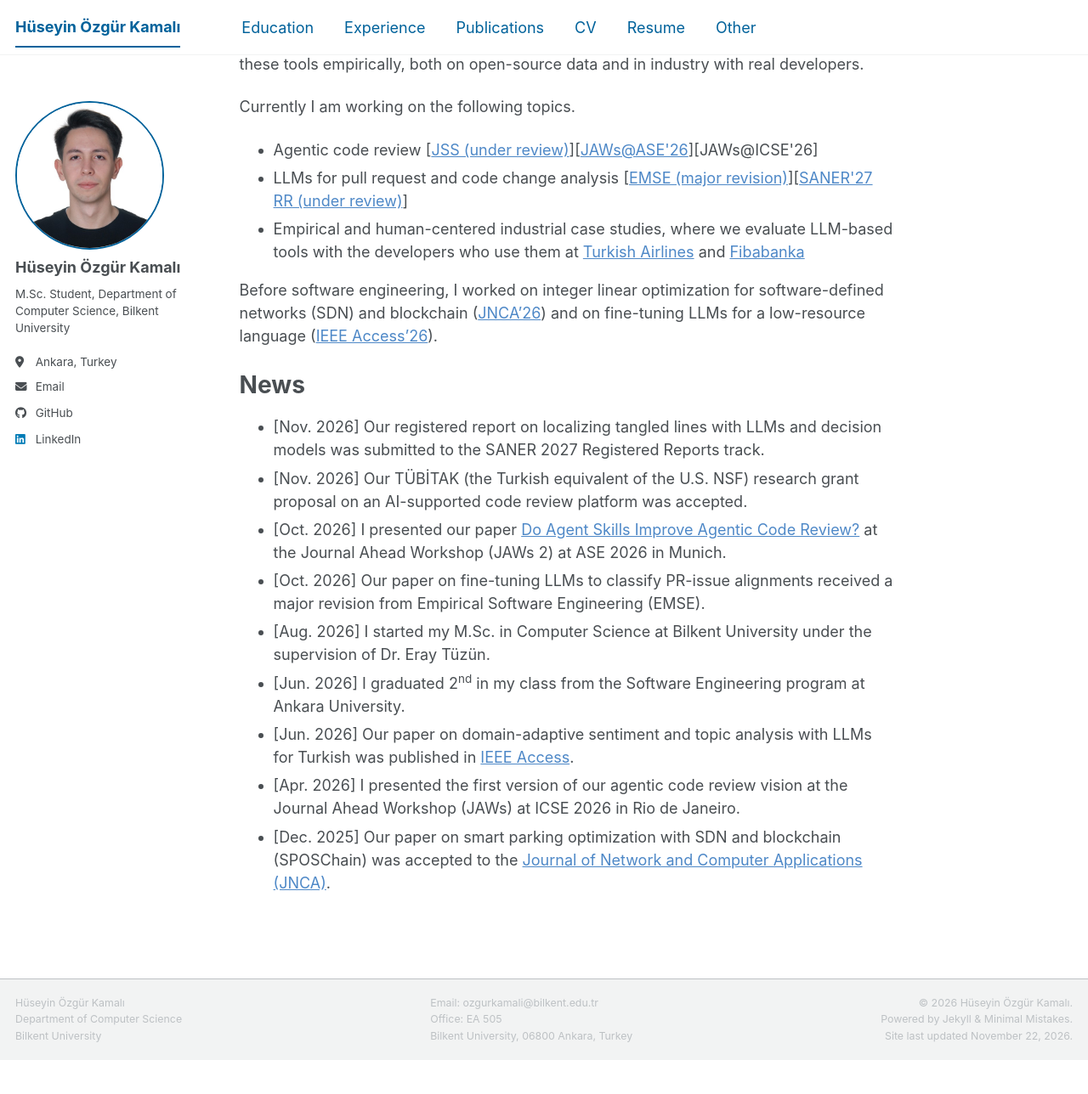
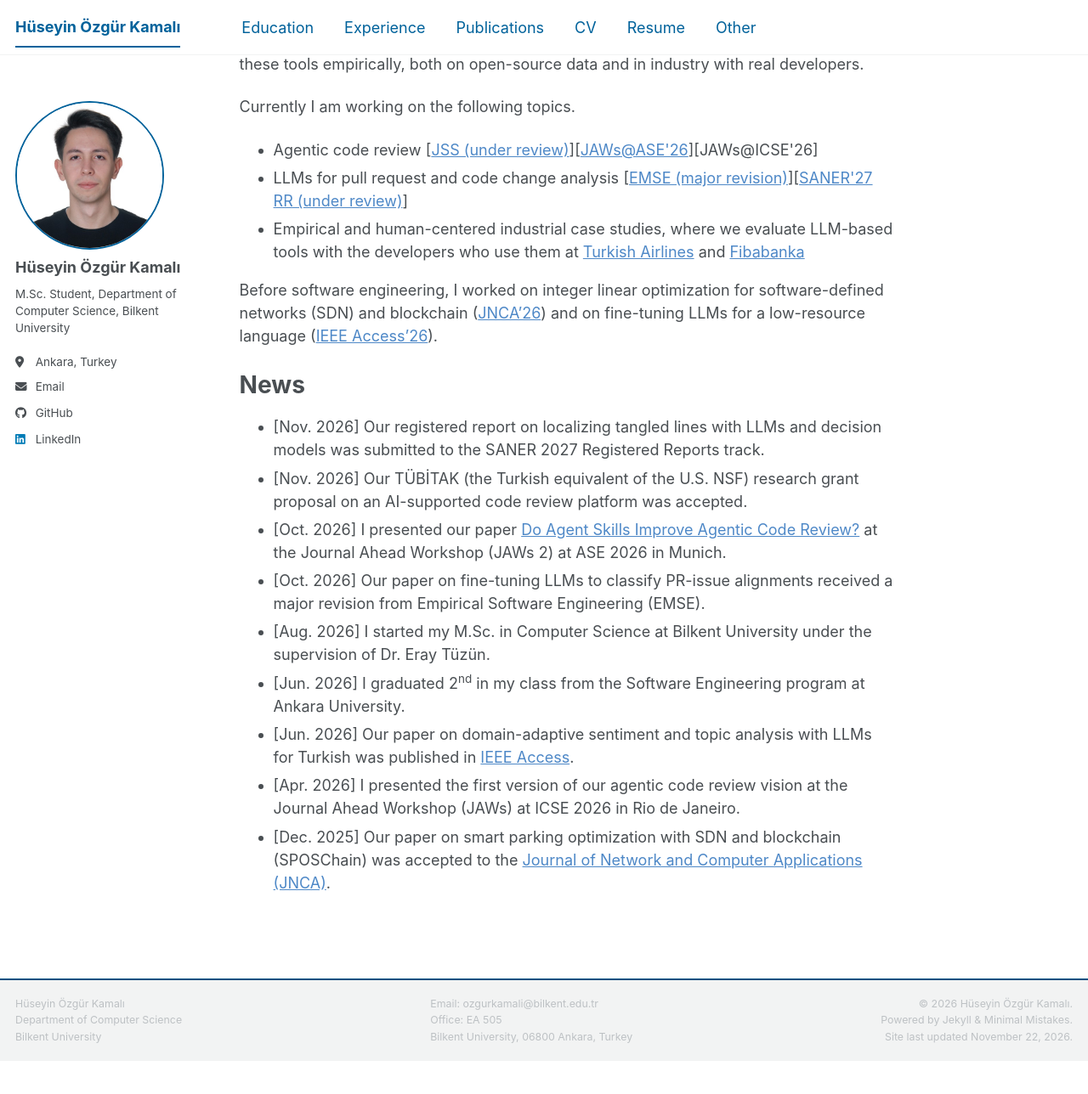
Before and after one commit to dev-zgr/dev-zgr.github.io, a Jekyll site: the page built from _pages/about.html, in a window 1280 px wide and 1400 px high, scrolled down 585 px. Shown: the top 1288 px of the window at 85% size. Built offline with Jekyll 4.4.1, drawn with Linux system fonts in a browser that asks for light colours; a script bundle is joined from its source files by our own code; a style sheet for code colours, icons or effects is not loaded.

Commit message:
Footer line in the blue of the paper figures
Co-Authored-By: Claude Opus 5.5 <noreply@anthropic.com>

```diff
--- a/_config.yml
+++ b/_config.yml
@@ -38,6 +38,7 @@ repository               : "dev-zgr/dev-zgr.github.io"
 #    link              : links in the text and on the publications page
 #    notice_background : background of the notice box on the home page
 #    notice_text       : text of the notice box
+#    footer_line       : line above the footer (line color of the paper figures)
 #    pdf / arxiv / doi / code : icon colors of the publication links
 # -----------------------------------------------------------------------------
 theme_colors:
@@ -45,6 +46,7 @@ theme_colors:
   link                   : "#4e88c7"
   notice_background      : "#E3EEF5"
   notice_text            : "#004B78"
+  footer_line            : "#005080"
   pdf                    : "#D41153"
   arxiv                  : "#B31B1B"
   doi                    : "#FCB425"
--- a/_sass/layout/_academic.scss
+++ b/_sass/layout/_academic.scss
@@ -243,4 +243,5 @@ body > #main {
   float: none;
   flex-shrink: 0;
   margin-top: 3em;
+  border-top: 2px solid var(--site-footer-line);
 }
--- a/assets/css/main.scss
+++ b/assets/css/main.scss
@@ -47,6 +47,7 @@
   --site-link-color         : {{ site.theme_colors.link | default: "#4e88c7" }};
   --site-notice-background  : {{ site.theme_colors.notice_background | default: "#E3EEF5" }};
   --site-notice-text        : {{ site.theme_colors.notice_text | default: site.theme_colors.menu }};
+  --site-footer-line        : {{ site.theme_colors.footer_line | default: "#005080" }};
   --site-pdf-color          : {{ site.theme_colors.pdf | default: "#D41153" }};
   --site-arxiv-color        : {{ site.theme_colors.arxiv | default: "#B31B1B" }};
   --site-doi-color          : {{ site.theme_colors.doi | default: "#FCB425" }};
```
